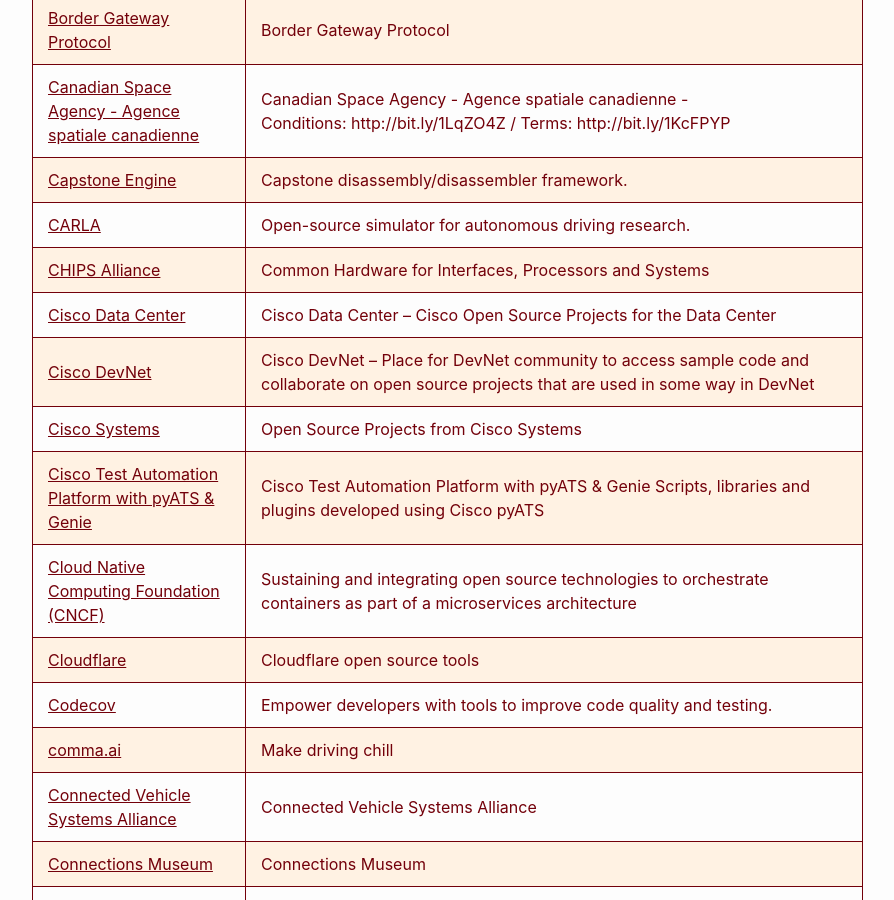
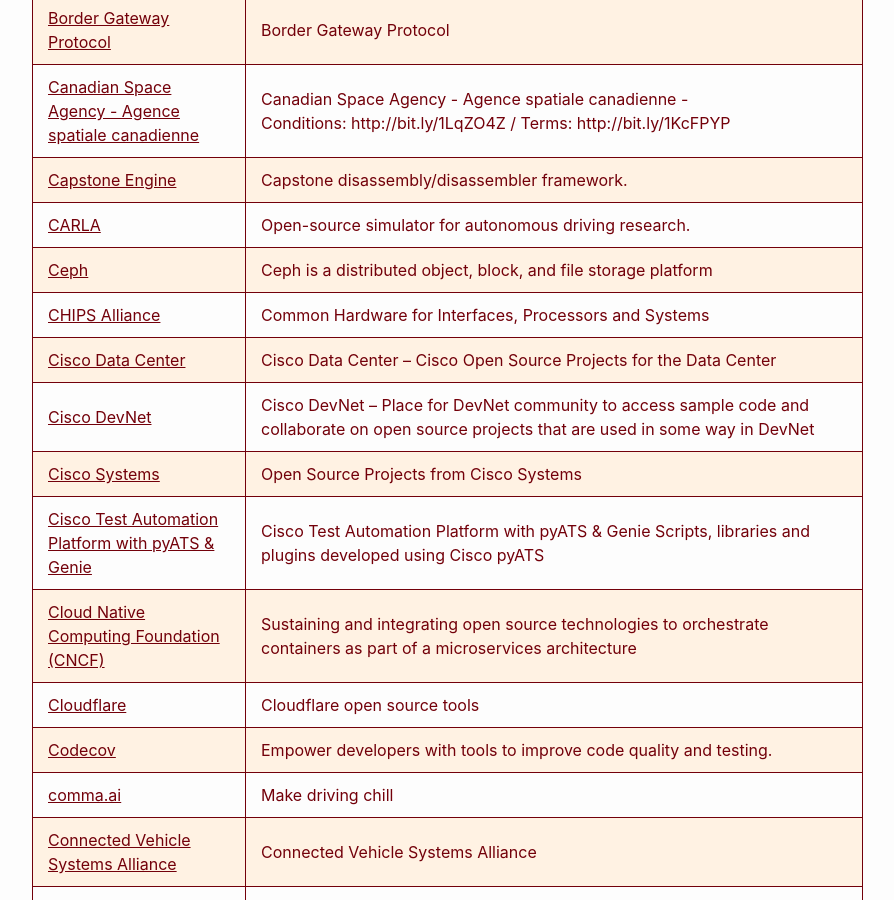
Before and after one commit to RalphHightower/RalphHightower, a Jekyll site: the page built from Computing/GitHubCompanyGovernment.md, in a window 1280 px wide and 900 px high, scrolled down 4446 px. Shown: the whole window, without its empty margins (238-1132 px from the left). Built offline with Jekyll 4.4.1, drawn with Linux system fonts in a browser that asks for light colours; our own code applies the rules of GitHub Pages for plain Markdown files.

Commit message:
[docs](doc): Update GitHubCompanyGovernment(Ceph Storage)

```diff
--- a/Computing/GitHubCompanyGovernment.md
+++ b/Computing/GitHubCompanyGovernment.md
@@ -52,6 +52,7 @@
 | [Canadian Space Agency - Agence spatiale canadienne](https://github.com/asc-csa ) | Canadian Space Agency - Agence spatiale canadienne -  <br />Conditions: http://bit.ly/1LqZO4Z / Terms: http://bit.ly/1KcFPYP |
 | [Capstone Engine](https://github.com/capstone-engine ) | Capstone disassembly/disassembler framework. |
 | [CARLA](https://github.com/carla-simulator ) | Open-source simulator for autonomous driving research. |
+| [Ceph](https://github.com/ceph ) | Ceph is a distributed object, block, and file storage platform |
 | [CHIPS Alliance](https://github.com/chipsalliance ) | Common Hardware for Interfaces, Processors and Systems |
 | [Cisco Data Center](https://github.com/datacenter ) | Cisco Data Center – Cisco Open Source Projects for the Data Center |
 | [Cisco DevNet](https://github.com/CiscoDevNet )| Cisco DevNet – Place for DevNet community to access sample code and collaborate on open source projects that are used in some way in DevNet |
```
